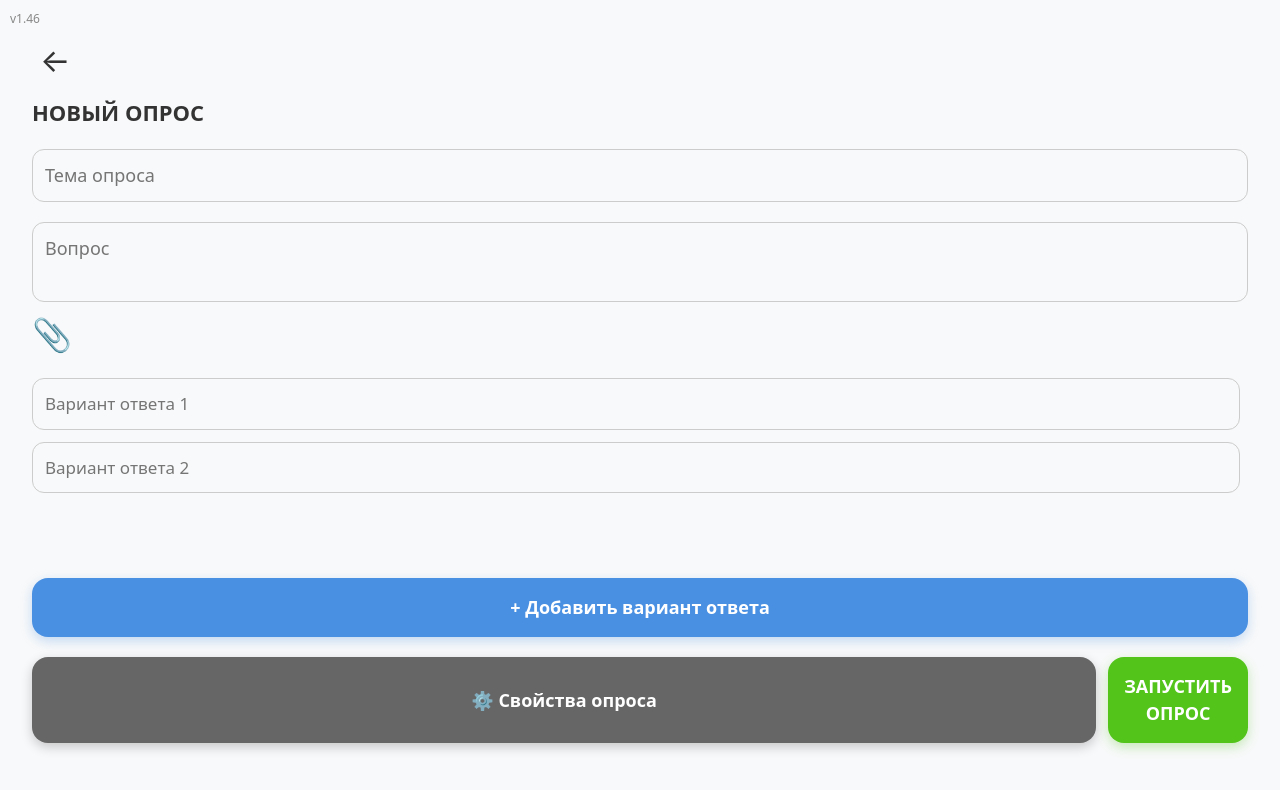
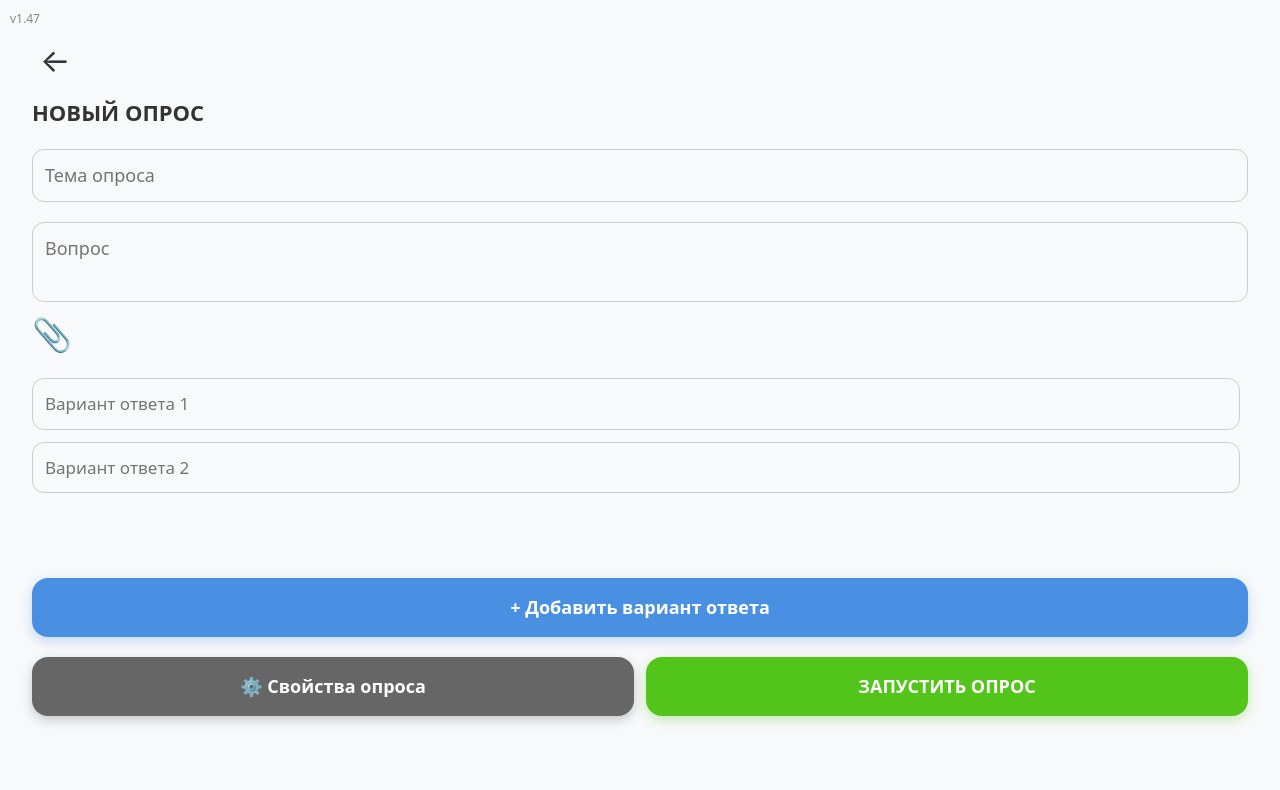
Before and after one commit to Aleksandr7023/golosovalka2, a React (Vite) app: page / in a window 1280 px wide. Both pictures are taken after a click on the button "ЗАДАТЬ НОВЫЙ ОПРОС". Shown: the top 790 px of the page. Built offline with nearby package versions, Linux system fonts and the light colour scheme.

Commit message:
bump version v1.46 → v1.47 + обновления (28.11.25 19:08:45)

```diff
--- a/src/styles/screens/CreatePollScreen.css
+++ b/src/styles/screens/CreatePollScreen.css
@@ -92,8 +92,8 @@
   color: white;
   border: none;
   border-radius: 50%;
-  width: 20px;
-  height: 20px;
+  width: 15px;
+  height: 15px;
   font-size: 12px;
   cursor: pointer;
   box-shadow: 0 2px 6px rgba(255,77,77,0.4);
@@ -191,3 +191,8 @@
   display: flex;
   gap: 12px;
 }
+
+/* ← ГЛАВНОЕ — все кнопки внутри action-buttons теперь одинаковой ширины */
+.action-buttons button {
+  flex: 1;
+}
--- a/src/utils/constants.js
+++ b/src/utils/constants.js
@@ -1,7 +1,7 @@
 // src/utils/constants.js — все константы в одном месте
 
 // Версия приложения (меняется только здесь!)
-export const APP_VERSION = 'v1.46'
+export const APP_VERSION = 'v1.47'
 
 // Максимальное количество вариантов ответа
 export const MAX_OPTIONS = 20
```
